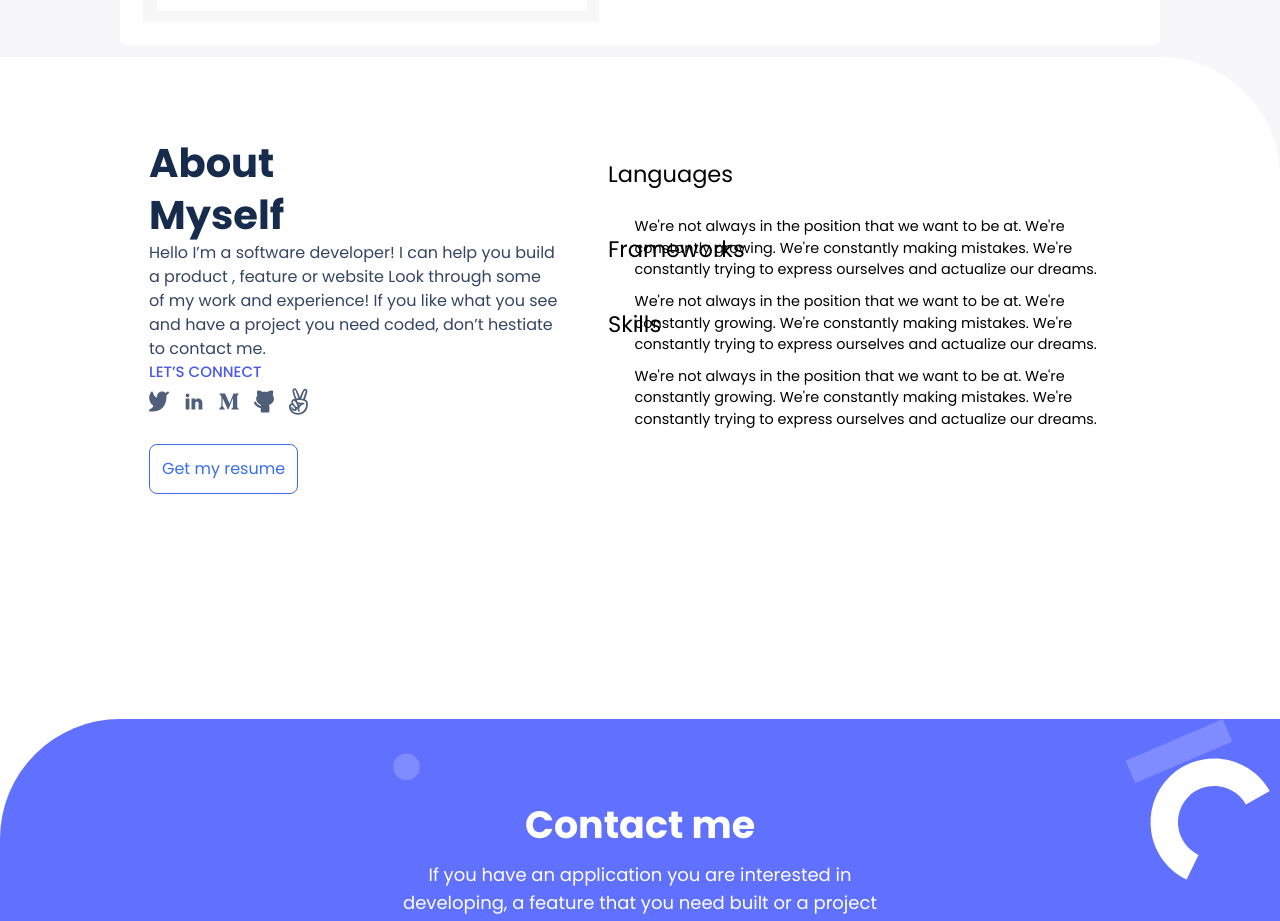
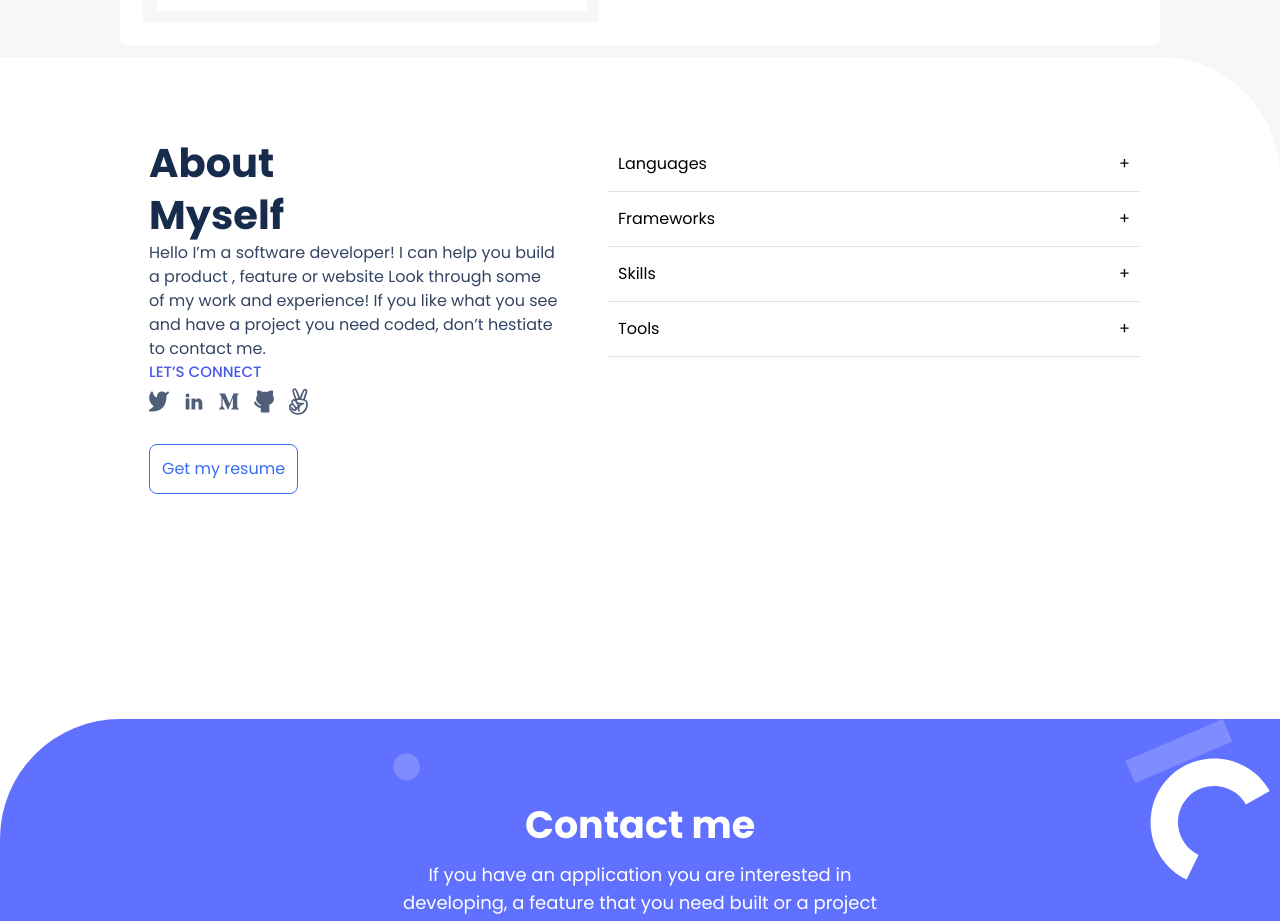
Before and after one commit to Ibizugbe/microverse-react-portfolio, a React (Create React App) app: page / in a window 1280 px wide. Shown: the part 3640-4561 px from the top of the page. Built offline with nearby package versions, Linux system fonts and the light colour scheme.

Commit message:
add accordion component to skills.

```diff
--- a/src/components/Skills.css
+++ b/src/components/Skills.css
@@ -81,6 +81,7 @@
   justify-content: space-between;
   align-items: center;
   padding: 10px 10px;
+  cursor: pointer;
 }
 
 @media (min-width: 768px) {
--- a/src/components/Skills.jsx
+++ b/src/components/Skills.jsx
@@ -1,9 +1,5 @@
-import { useState, Fragment } from "react";
-import {
-  Accordion,
-  AccordionHeader,
-  AccordionBody,
-} from "@material-tailwind/react";
+import { useState } from "react";
+
 import "./Skills.css";
 import medium from "../Assets/Icons/medium-vector.svg";
 import linkedin from "../Assets/Icons/linkedin-vector.svg";
@@ -20,19 +16,10 @@ import rails from "../Assets/languages/rails.png";
 import react from "../Assets/languages/react.png";
 import tailwind from "../Assets/languages/tailwind.png";
 import html from "../Assets/languages/html.png";
+import Accordion from "./Accordion";
+import { accordionData } from "../data/accordionData";
 
 function Skills() {
-  const [open, setOpen] = useState(0);
-
-  const handleOpen = (value) => {
-    setOpen(open === value ? 0 : value);
-  };
-
-  const customAnimation = {
-    mount: { scale: 1 },
-    unmount: { scale: 0.9 },
-  };
-
   return (
     <div class="about-container">
       <div class="about">
@@ -76,50 +63,11 @@ function Skills() {
         </button>
       </div>
       <div class="language-container">
-        <Fragment>
-          <Accordion open={open === 1} animate={customAnimation}>
-            <AccordionHeader
-              onClick={() => handleOpen(1)}
-              className="text-4xl font-normal py-10"
-            >
-              Languages
-            </AccordionHeader>
-            <AccordionBody>
-              We&apos;re not always in the position that we want to be at.
-              We&apos;re constantly growing. We&apos;re constantly making
-              mistakes. We&apos;re constantly trying to express ourselves and
-              actualize our dreams.
-            </AccordionBody>
-          </Accordion>
-          <Accordion open={open === 2} animate={customAnimation}>
-            <AccordionHeader
-              onClick={() => handleOpen(2)}
-              className="text-4xl font-normal py-10"
-            >
-              Frameworks
-            </AccordionHeader>
-            <AccordionBody>
-              We&apos;re not always in the position that we want to be at.
-              We&apos;re constantly growing. We&apos;re constantly making
-              mistakes. We&apos;re constantly trying to express ourselves and
-              actualize our dreams.
-            </AccordionBody>
-          </Accordion>
-          <Accordion open={open === 3} animate={customAnimation}>
-            <AccordionHeader
-              onClick={() => handleOpen(3)}
-              className="text-4xl font-normal py-10"
-            >
-              Skills
-            </AccordionHeader>
-            <AccordionBody>
-              We&apos;re not always in the position that we want to be at.
-              We&apos;re constantly growing. We&apos;re constantly making
-              mistakes. We&apos;re constantly trying to express ourselves and
-              actualize our dreams.
-            </AccordionBody>
-          </Accordion>
-        </Fragment>
+        <div className="accordion">
+          {accordionData.map(({ title, content }) => (
+            <Accordion title={title} content={content} />
+          ))}
+        </div>
       </div>
     </div>
   );
```
